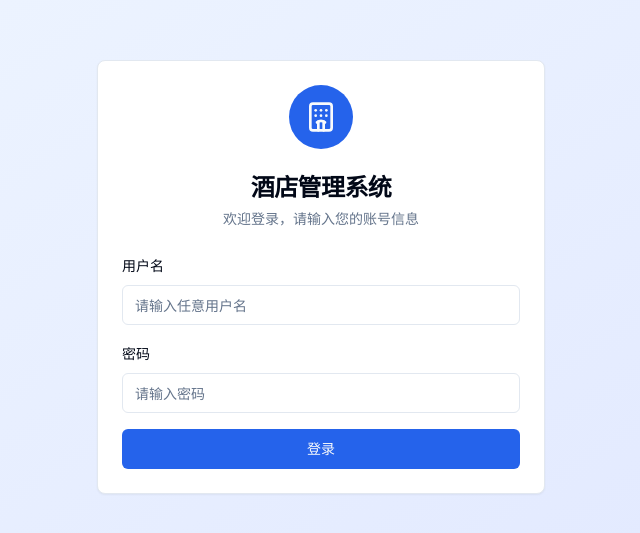
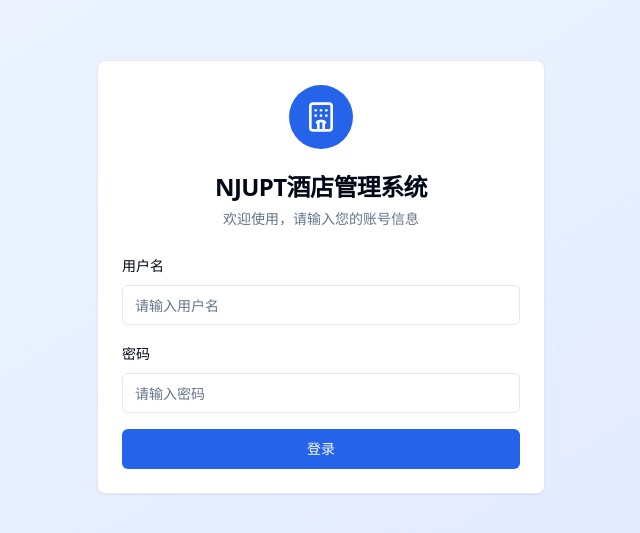
Before and after one commit to Moonike1217/HotelManagementSystem, a React (Vite) app in the folder app/: page /login in a window 1280 px wide. Shown: the part 123-656 px from the top of the page, without its empty margins (319-959 px from the left). Built offline with nearby package versions, Linux system fonts and the light colour scheme.

Commit message:
feat(login): 更新登录页面标题和占位符文本"

```diff
--- a/app/src/pages/Login.tsx
+++ b/app/src/pages/Login.tsx
@@ -33,8 +33,8 @@ export function Login() {
           <div className="mx-auto mb-4 flex h-16 w-16 items-center justify-center rounded-full bg-primary">
             <Hotel className="h-8 w-8 text-primary-foreground" />
           </div>
-          <CardTitle className="text-2xl">酒店管理系统</CardTitle>
-          <CardDescription>欢迎登录，请输入您的账号信息</CardDescription>
+          <CardTitle className="text-2xl">NJUPT酒店管理系统</CardTitle>
+          <CardDescription>欢迎使用，请输入您的账号信息</CardDescription>
         </CardHeader>
         <CardContent>
           <form onSubmit={handleLogin} className="space-y-4">
@@ -43,7 +43,7 @@ export function Login() {
               <Input
                 id="username"
                 type="text"
-                placeholder="请输入任意用户名"
+                placeholder="请输入用户名"
                 value={username}
                 onChange={(e) => setUsername(e.target.value)}
                 required
```
